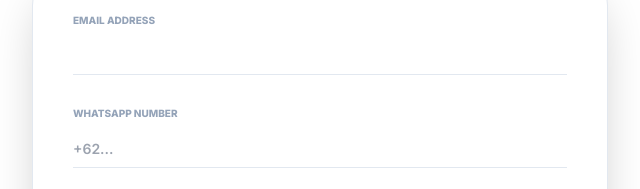
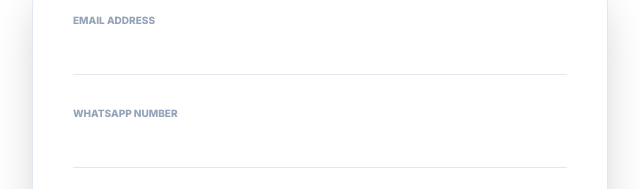
Before and after one commit to Hexazor-null/marz-store, a plain HTML site: page index.html in a window 1280 px wide. Shown: the part 1667-1856 px from the top of the page, 320-960 px from the left. Drawn offline with nearby package versions, Linux system fonts and the light colour scheme; some packages are replaced by stand-ins of ours; a script that the page names is missing.

Commit message:
update UI again

```diff
--- a/index.html
+++ b/index.html
@@ -112,7 +112,7 @@
                 </div>
                 <div>
                     <label class="text-[10px] font-bold uppercase text-slate-400">WhatsApp Number</label>
-                    <input type="tel" id="whatsapp" required oninput="this.value = this.value.replace(/[^0-9+]/g, '')" class="w-full mt-2 border-b border-slate-200 outline-none py-2 text-sm font-semibold focus:border-blue-600 transition bg-transparent" placeholder="+62...">
+                    <input type="tel" id="whatsapp" required oninput="this.value = this.value.replace(/[^0-9+]/g, '')" class="w-full mt-2 border-b border-slate-200 outline-none py-2 text-sm font-semibold focus:border-blue-600 transition bg-transparent" placeholder="">
                 </div>
                 <div>
                     <label class="text-[10px] font-bold uppercase text-slate-400">Message</label>
```
